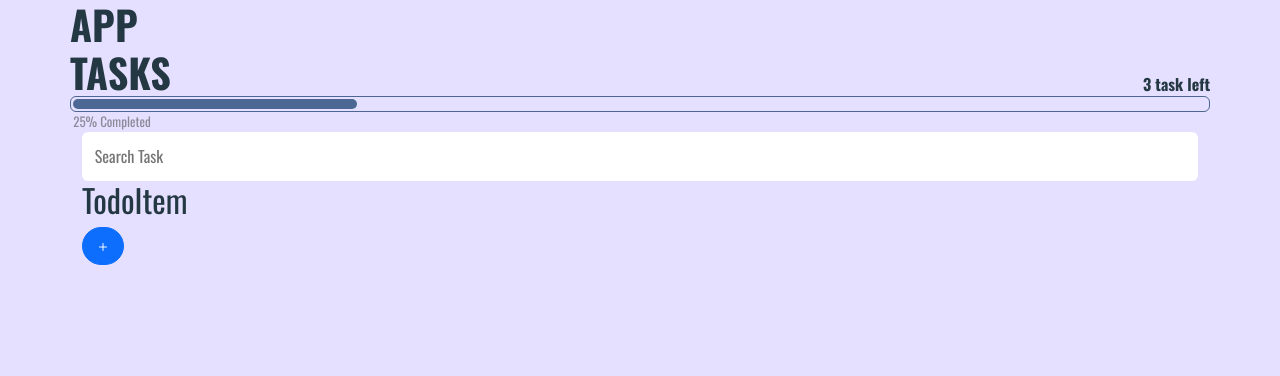
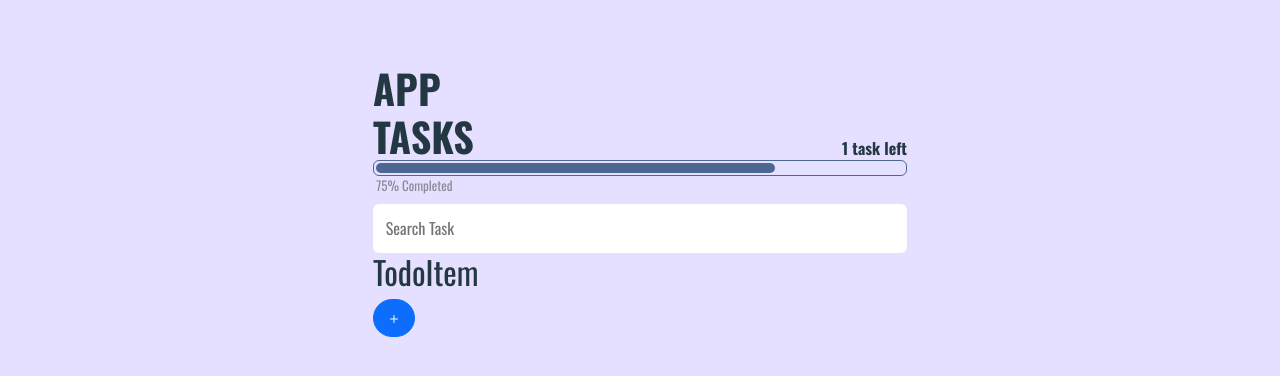
Before and after one commit to AddielQuintero/Task-manager-with-react-and-bootstrap, a React (Create React App) app: page / in a window 1280 px wide. Shown: the top 376 px of the page. Built offline with nearby package versions, Linux system fonts and the light colour scheme.

Commit message:
feat: update todoCounter component

```diff
--- a/src/App.js
+++ b/src/App.js
@@ -1,4 +1,5 @@
-import React from 'react'
+import React, { useState } from 'react'
+
 import { Container, Row, Col } from 'react-bootstrap'
 import { TodoCounter } from './components/todoCounter'
 import { TodoSearch } from './components/todoSearch'
@@ -6,13 +7,22 @@ import { TodoList } from './components/todoList'
 import { TodoItem } from './components/todoItem'
 import { TodoCreateButton } from './components/todoCreateButton'
 
+const api = [
+  { id: 1, text: 'Read for 1 hour', completed: false },
+  { id: 2, text: 'Watering plants', completed: true },
+  { id: 3, text: 'Making the bed', completed: true },
+  { id: 4, text: 'Throw trash', completed: true },
+]
+
 function App() {
+  const [todos, setTodos] = useState(api)
+
   return (
     <React.Fragment>
-      <Container>
-        <Row>
-          <Col sm={12}>
-            <TodoCounter />
+      <Container className="todo__container py-5">
+        <Row className="todo__row m-auto py-3">
+          <Col sm={12} className="d-flex align-items-center">
+            <TodoCounter todo={todos} />
           </Col>
           <Col sm={12}>
             <TodoSearch />
--- a/src/components/todoCounter.js
+++ b/src/components/todoCounter.js
@@ -2,20 +2,22 @@
 import { TodoProgressBar } from './todoProgressBar'
 import { Row, Col } from 'react-bootstrap'
 
-function TodoCounter() {
-  const { max, now } = { max: 4, now: 1 }
+function TodoCounter(props) {
+  const { todo } = props
+  const max = todo.length
+  const Now = todo.filter((element) => element.completed).length
 
   return (
-    <Row className="">
+    <Row className="todo__counter w-100 mx-0 mb-2">
       <Col xs={6} className="px-0">
         <h1 className="">App</h1>
         <h1 className="">tasks</h1>
       </Col>
       <Col xs={6} className="d-flex justify-content-end align-items-end px-0">
-        <span>{`${max - now} task left`}</span>
+        <span>{`${max - Now} task left`}</span>
       </Col>
       <Col className="todo__progress-bar px-0">
-        <TodoProgressBar max={max} now={now} />
+        <TodoProgressBar max={max} now={Now} />
       </Col>
     </Row>
   )
```
